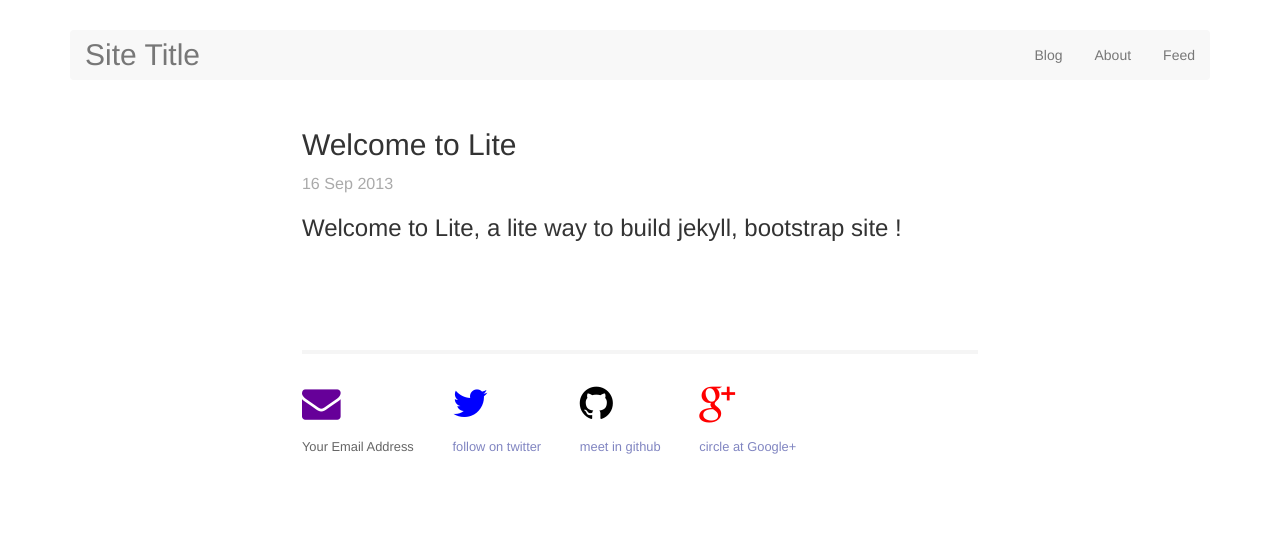
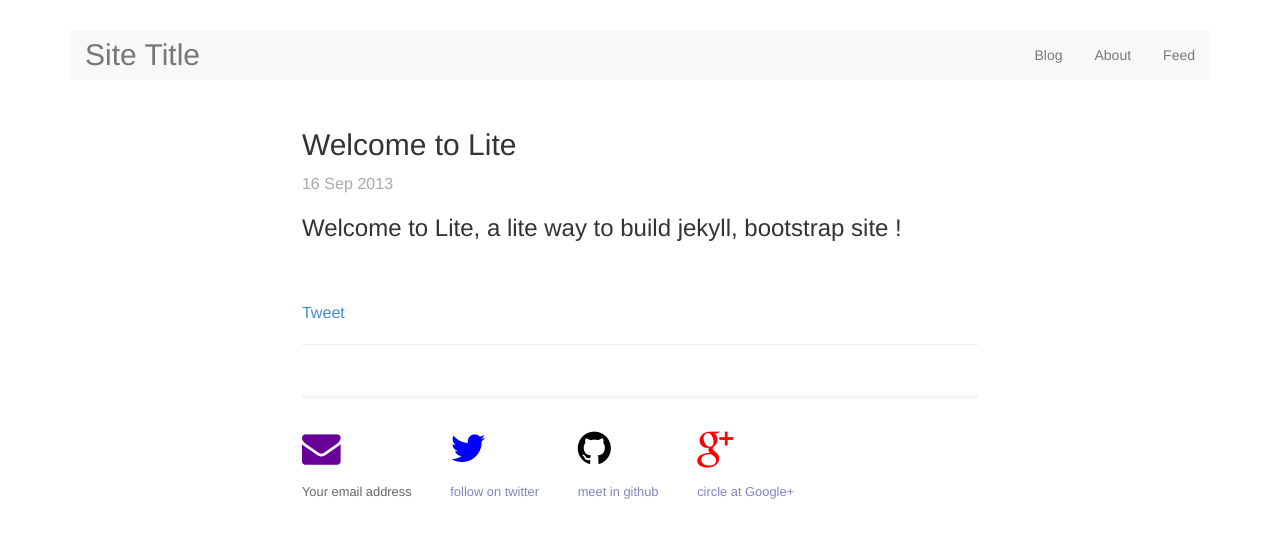
Before and after one commit to swcool/lite, a Jekyll site: the page built from _posts/2013-09-16-welcome-to-lite.md, in a window 1280 px wide. Shown: the top 538 px of the page. Built offline with Jekyll 4.4.1, drawn with Linux system fonts in a browser that asks for light colours; Markdown is read by kramdown in place of the engine named in the settings; comment, search, counter and statistics services are not loaded.

Commit message:
add _includes to do partial for twitter, disqus,navbar, hearder and footer

```diff
--- a/_config.yml
+++ b/_config.yml
@@ -4,6 +4,9 @@
 url:
 title:
 author:
+
+twitter:
+disqus_shortname:
 
 # --------------------- #
 #   Jekyll & Plugin
--- /dev/null
+++ b/_includes/disqus.html
@@ -0,0 +1,12 @@
+<div id="disqus_thread"></div>
+<script type="text/javascript">
+  /* * * CONFIGURATION VARIABLES: EDIT BEFORE PASTING INTO YOUR WEBPAGE * * */
+  var disqus_shortname = '{{ site.disqus_shortname }}'; // required: replace example with your forum shortname
+
+  /* * * DON'T EDIT BELOW THIS LINE * * */
+  (function() {
+      var dsq = document.createElement('script'); dsq.type = 'text/javascript'; dsq.async = true;
+      dsq.src = '//' + disqus_shortname + '.disqus.com/embed.js';
+      (document.getElementsByTagName('head')[0] || document.getElementsByTagName('body')[0]).appendChild(dsq);
+  })();
+</script>
--- /dev/null
+++ b/_includes/footer.html
@@ -0,0 +1,32 @@
+<div class="footer">
+  <div class="contact">
+     <p>
+       <i class="icon icon-envelope icon-3x" style="color:#660099"></i>
+       <div>Your email address</div>
+     </p>
+  </div>
+  <div class="contact">
+    <p>
+       <a href="#">
+         <i class="icon icon-twitter icon-3x" style="color:blue"></i>
+         <div>follow on twitter</div>
+       </a>
+     </p>
+   </div>
+  <div class="contact">
+     <p>
+       <a href="#">
+         <i class="icon icon-github icon-3x" style="color:black"></i>
+         <div>meet in github</div>
+       </a>
+    </p>
+  </div>
+  <div class="contact">
+     <p>
+       <a href="#">
+         <i class="icon icon-google-plus icon-3x" style="color:red"></i>
+         <div>circle at Google+ </div>
+       </a>
+    </p>
+  </div>
+</div>
--- /dev/null
+++ b/_includes/header.html
@@ -0,0 +1,25 @@
+<head>
+    <meta charset="utf-8">
+    <meta name="viewport" content="width=device-width, initial-scale=1.0">
+    <meta http-equiv="X-UA-Compatible" content="IE=edge,chrome=1">
+    <title>{{ page.title }}</title>
+
+    <!-- syntax highlighting CSS -->
+    <link rel="stylesheet" href="/assets/css/syntax.css">
+
+    <!-- Bootstrap 3.0.0 CSS -->
+    <link rel="stylesheet" href="/assets/css/bootstrap.min.css">
+
+    <!-- Custom CSS -->
+    <link rel="stylesheet" href="/assets/css/main.css">
+
+    <!-- Custom styles for this template -->
+    <link href="/assets/css/navbar.css" rel="stylesheet">
+
+    <!-- FontAwosome -->
+    <link href="/assets/css/font-awesome.min.css" rel="stylesheet">
+
+    <!--[if lt IE 9]>
+      <script src="http://html5shim.googlecode.com/svn/trunk/html5.js"></script>
+    <![endif]-->
+</head>
--- /dev/null
+++ b/_includes/navbar.html
@@ -0,0 +1,19 @@
+<!-- Static navbar -->
+<div class="navbar navbar-default">
+  <div class="navbar-header">
+     <!-- div class="container" -->
+     <button type="button" class="navbar-toggle" data-toggle="collapse" data-target>
+       <span class="icon-bar"></span>
+       <span class="icon-bar"></span>
+       <span class="icon-bar"></span>
+     </button>
+     <a class="navbar-brand" style="font-size:30px" href="/">Site Title</a>
+   </div>
+   <div class="navbar-collapse collapse">
+      <ul class="nav nav-pills navbar-nav navbar-right">
+        <li><a title="List Posts" href="/">Blog</a></li>
+        <li><a title="About me" href="/about.html">About</a></li>
+        <li><a title="Atom Feed" href="/assets/atom.xml">Feed</a></li>
+      </ul>
+   </div><!--/.nav-collapse -->
+</div>
--- /dev/null
+++ b/_includes/twitter.html
@@ -0,0 +1,13 @@
+<a  href="https://twitter.com/share" class="twitter-share-button"
+data-via="{{ site.twitter }}" data-lang="en" data-size="large">Tweet</a>
+<script>
+!function(d,s,id){
+  var js,fjs=d.getElementsByTagName(s)[0];
+  if(!d.getElementById(id)){
+    js=d.createElement(s);
+    js.id=id;
+    js.src="//platform.twitter.com/widgets.js";
+    fjs.parentNode.insertBefore(js,fjs);
+  }
+}(document,"script","twitter-wjs");
+</script>
--- a/_layouts/default.html
+++ b/_layouts/default.html
@@ -1,88 +1,14 @@
 <!DOCTYPE html>
 <html>
-    <head>
-        <meta charset="utf-8">
-        <meta name="viewport" content="width=device-width, initial-scale=1.0">
-        <meta http-equiv="X-UA-Compatible" content="IE=edge,chrome=1">
-        <title>{{ page.title }}</title>
-
-        <!-- syntax highlighting CSS -->
-        <link rel="stylesheet" href="/assets/css/syntax.css">
-
-        <!-- Bootstrap 3.0.0 CSS -->
-        <link rel="stylesheet" href="/assets/css/bootstrap.min.css">
-
-        <!-- Custom CSS -->
-        <link rel="stylesheet" href="/assets/css/main.css">
-
-        <!-- Custom styles for this template -->
-        <link href="/assets/css/navbar.css" rel="stylesheet">
-
-        <!-- FontAwosome -->
-        <link href="/assets/css/font-awesome.min.css" rel="stylesheet">
-
-        <!--[if lt IE 9]>
-          <script src="http://html5shim.googlecode.com/svn/trunk/html5.js"></script>
-        <![endif]-->
-    </head>
+    {% include header.html %}
     <body>
       <div class="container">
-
-        <!-- Static navbar -->
-        <div class="navbar navbar-default">
-            <div class="navbar-header">
-            <!-- div class="container" -->
-              <button type="button" class="navbar-toggle" data-toggle="collapse" data-target=".navbar-collapse">
-                <span class="icon-bar"></span>
-                <span class="icon-bar"></span>
-                <span class="icon-bar"></span>
-              </button>
-              <a class="navbar-brand" style="font-size:30px" href="/">Site Title</a>
-           </div>
-           <div class="navbar-collapse collapse">
-              <ul class="nav nav-pills navbar-nav navbar-right">
-                <li><a title="List Posts" href="/">Blog</a></li>
-                <li><a title="About Me" href="/about.html">About</a></li>
-                <li><a title="Atom Feed" href="/assets/atom.xml">Feed</a></li>
-              </ul>
-           </div><!--/.nav-collapse -->
-       </div>
+       {% include navbar.html %}
 
        <div class="site">
        {{ content }}
 
-       <div class="footer">
-          <div class="contact">
-             <p>
-               <i class="icon icon-envelope icon-3x" style="color:#660099"></i>
-               <div>Your Email Address</div>
-             </p>
-          </div>
-          <div class="contact">
-            <p>
-               <a href="#">
-                 <i class="icon icon-twitter icon-3x" style="color:blue"></i>
-                 <div>follow on twitter</div>
-               </a>
-             </p>
-           </div>
-          <div class="contact">
-             <p>
-               <a href="#">
-                 <i class="icon icon-github icon-3x" style="color:black"></i>
-                 <div>meet in github</div>
-               </a>
-            </p>
-          </div>
-          <div class="contact">
-             <p>
-               <a href="#">
-                 <i class="icon icon-google-plus icon-3x" style="color:red"></i>
-                 <div>circle at Google+ </div>
-               </a>
-            </p>
-        </div>
-      </div>
+       {% include footer.html %}
     </div>
     </div> <!-- /container -->
 
--- a/_layouts/post.html
+++ b/_layouts/post.html
@@ -1,6 +1,8 @@
 ---
 layout: default
 ---
+
+<section class="content">
 <h2>{{ page.title }}</h2>
 <p class="meta">{{ page.date | date_to_string }}</p>
 
@@ -9,15 +11,8 @@ layout: default
 </div>
 <br/>
 <br/>
-<div id="disqus_thread"></div>
-<script type="text/javascript">
-  /* * * CONFIGURATION VARIABLES: EDIT BEFORE PASTING INTO YOUR WEBPAGE * * */
-  var disqus_shortname = 'example'; // required: replace example with your forum shortname
+{% include twitter.html %}
+<hr>
+{% include disqus.html %}
 
-  /* * * DON'T EDIT BELOW THIS LINE * * */
-  (function() {
-      var dsq = document.createElement('script'); dsq.type = 'text/javascript'; dsq.async = true;
-      dsq.src = '//' + disqus_shortname + '.disqus.com/embed.js';
-      (document.getElementsByTagName('head')[0] || document.getElementsByTagName('body')[0]).appendChild(dsq);
-  })();
-</script>
+</section>
```
